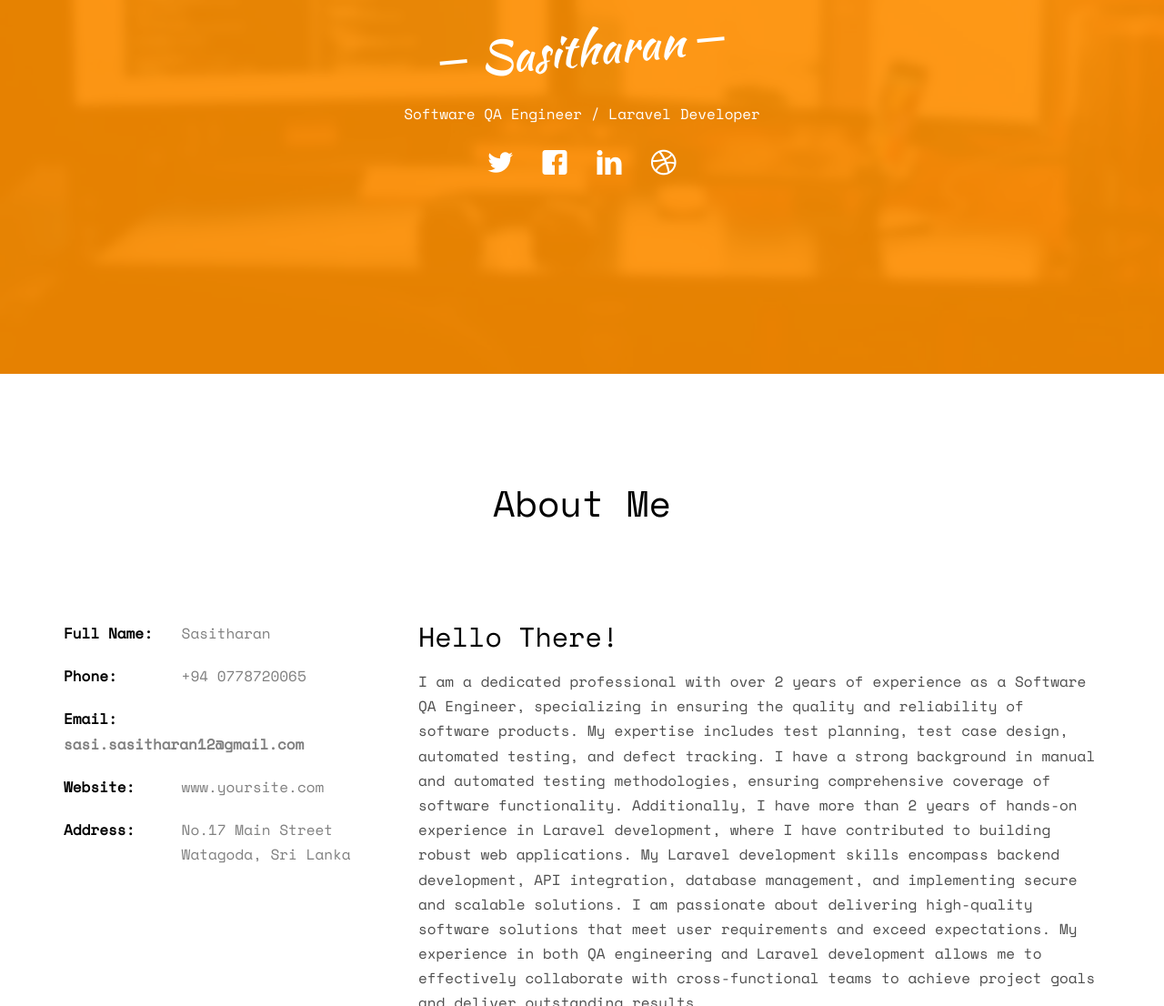
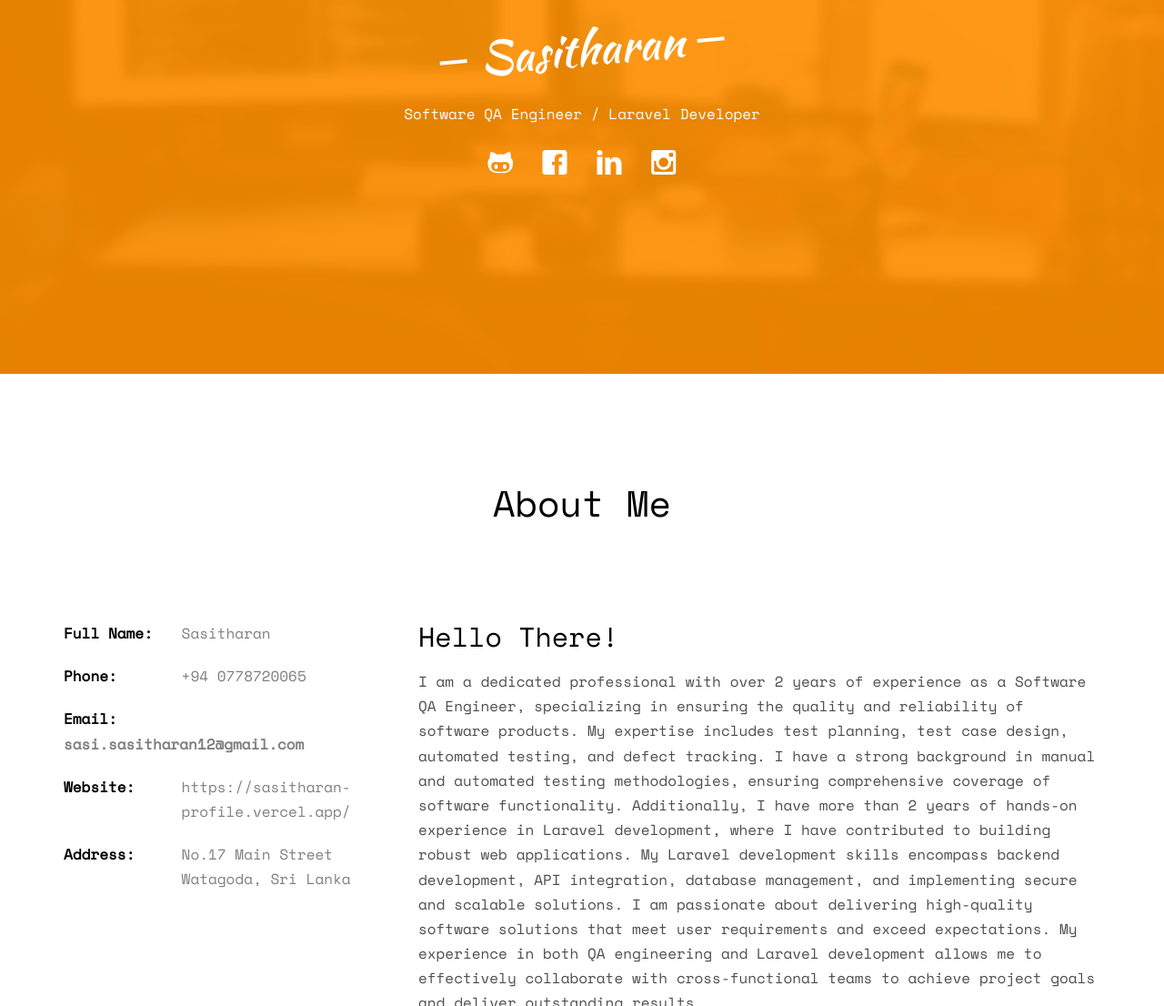
Before and after one commit to sasi-tharan/Portfolio-php, a plain HTML site: page index.html in a window 1280 px wide. Shown: the part 389-1495 px from the top of the page at 91% size. Drawn offline with nearby package versions, Linux system fonts and the light colour scheme; some packages are replaced by stand-ins of ours; no server answers; files whose address does not match are found by name.

Commit message:
Added new feature

```diff
--- a/index.html
+++ b/index.html
@@ -61,10 +61,11 @@
 							<h3><span>Software QA Engineer / Laravel Developer</span></h3>
 							<p>
 								<ul class="fh5co-social-icons">
-									<li><a href="#"><i class="icon-twitter2"></i></a></li>
+									<li><a href="https://github.com/sasi-tharan"><i class="icon-github"></i></a></li>
 									<li><a href="#"><i class="icon-facebook2"></i></a></li>
-									<li><a href="#"><i class="icon-linkedin2"></i></a></li>
-									<li><a href="#"><i class="icon-dribbble2"></i></a></li>
+									<li><a href="https://www.linkedin.com/in/sasi-tharan/"><i class="icon-linkedin2"></i></a></li>
+									<li><a href="https://instagram.com/sasi_tharan12"><i class="icon-instagram"></i></a></li>
+
 								</ul>
 							</p>
 						</div>
@@ -87,7 +88,7 @@
 						<li><span class="first-block">Full Name:</span><span class="second-block">Sasitharan</span></li>
 						<li><span class="first-block">Phone:</span><span class="second-block">+94 0778720065</span></li>
 						<li><span class="first-block">Email: <span class="second-block">sasi.sasitharan12@gmail.com</span></span></li>
-						<li><span class="first-block">Website:</span><span class="second-block">www.yoursite.com</span></li>
+						<li><span class="first-block">Website:</span><span class="second-block">https://sasitharan-profile.vercel.app/</span></li>
 						<li><span class="first-block">Address:</span><span class="second-block">No.17 Main Street Watagoda, Sri Lanka</span></li>
 					</ul>
 				</div>
```
